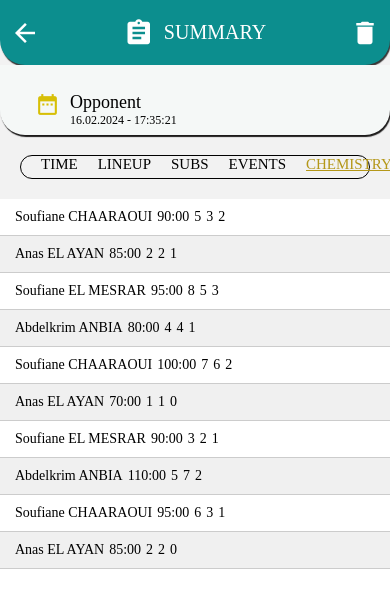
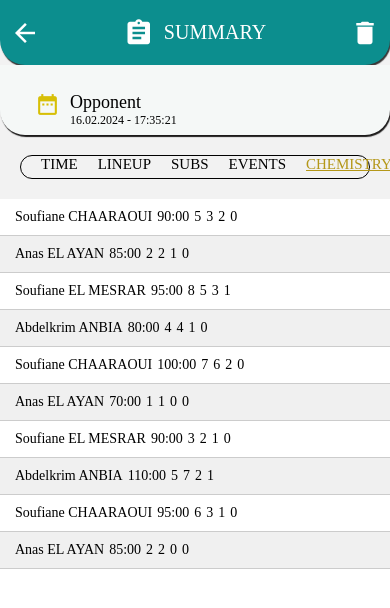
Before and after one commit to YahyaNamir/Salle_Summary, a React Native app: screen /CHEMISTRY in a window 390 px wide. Shown: the top 608 px of the page. Built offline with nearby package versions, Linux system fonts and the light colour scheme.

Commit message:
Chemistry Goal

```diff
--- a/components/ChemistryItem.js
+++ b/components/ChemistryItem.js
@@ -9,7 +9,7 @@ export default function ChemistryItem({ chemistry }) {
       <Text style={{fontFamily: 'Poppins-Bold', marginLeft: 5}} >{chemistry.goal}</Text>
       <Text style={{fontFamily: 'Poppins-Bold', marginLeft: 5}} >{chemistry.receivedGoal}</Text>
       <Text style={{fontFamily: 'Poppins-Bold', marginLeft: 5}} >{chemistry.yellowCard}</Text>
-      {/* <Text style={{fontFamily: 'Poppins-Bold', marginLeft: 5}} >{chemistry.redCard}</Text> */}
+      <Text style={{fontFamily: 'Poppins-Bold', marginLeft: 5}} >{chemistry.redCard}</Text>
     </View>
   );
 }
```
